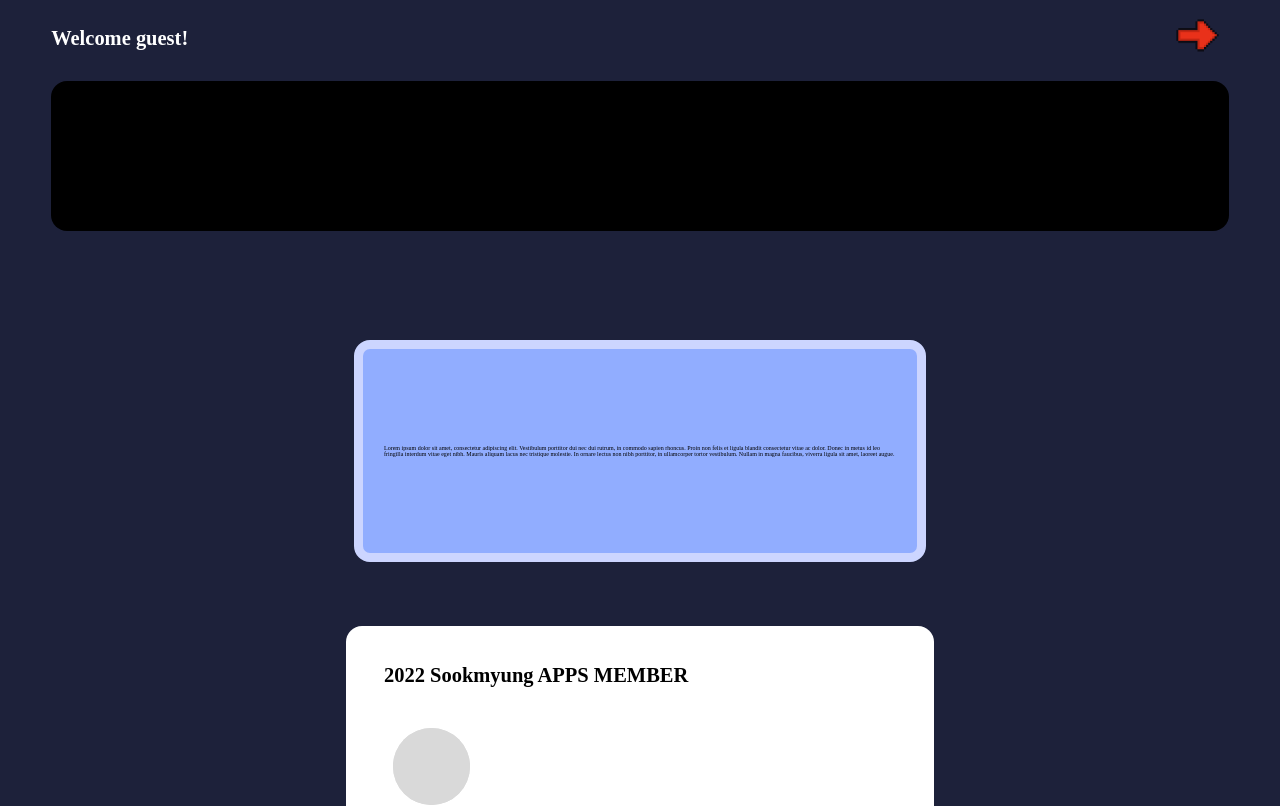
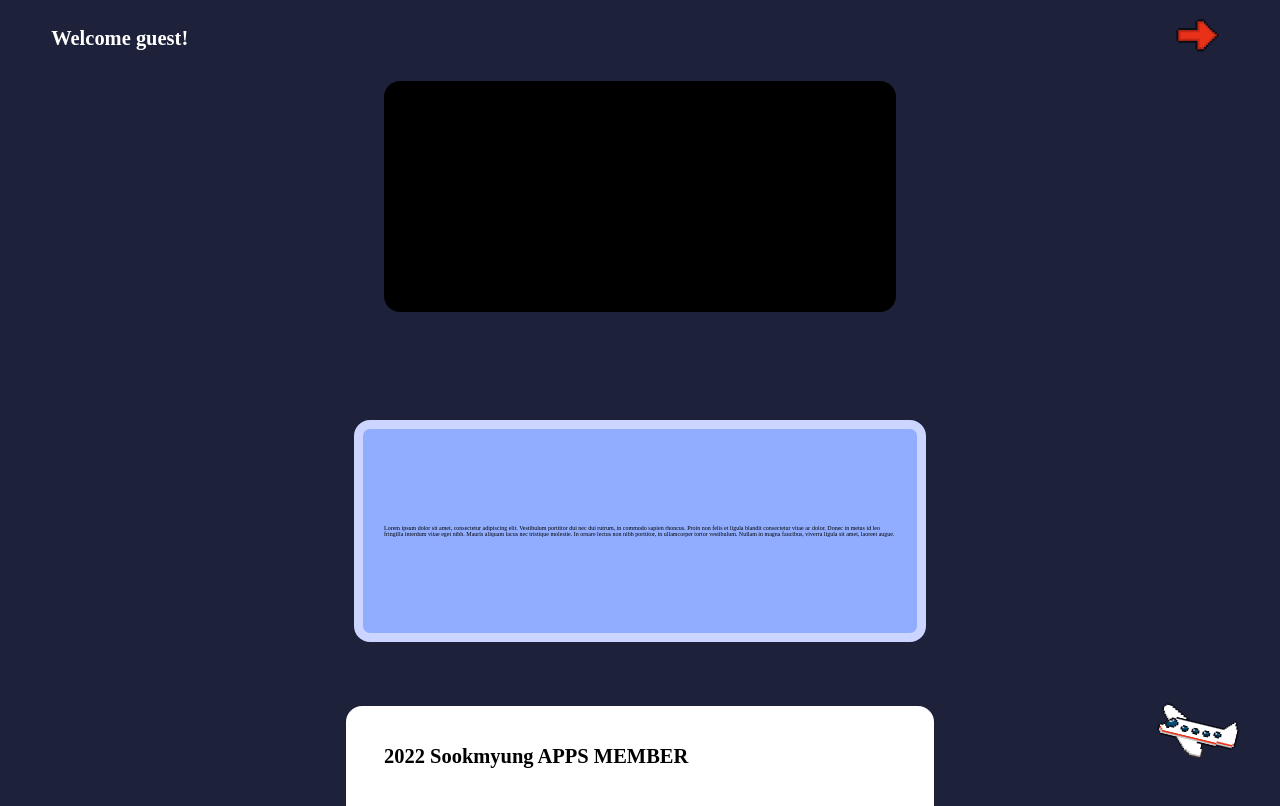
Before and after one commit to 22-APPS-Exhibition/apps-exhibition-webpage, a React (Create React App) app: page /intro in a window 1280 px wide. Shown: the top 806 px of the page. Built offline with nearby package versions, Linux system fonts and the light colour scheme; a web font is replaced by a local one.

Commit message:
Feat: 비행기 이미지

```diff
--- a/src/App.tsx
+++ b/src/App.tsx
@@ -1,8 +1,32 @@
 import styled from "styled-components";
 import Router from "./Router";
+import { AirplaneImg } from "./assets/assets";
 
+const Airplane = styled.aside`
+  position: fixed;
+  bottom: 10rem;
+  right: 10rem;
+  z-index: 20;
+  cursor: pointer;
+  > img {
+    width: 32rem;
+    height: 20rem;
+    transform: rotate(13.6deg);
+  }
+
+  :hover {
+    transform: rotate(-12.6deg);
+  }
+`;
 function App() {
-  return <Router />;
+  return (
+    <>
+      <Router />
+      <Airplane>
+        <img src={AirplaneImg} alt="비행기 이미지" />
+      </Airplane>
+    </>
+  );
 }
 
 export default App;
--- a/src/assets/assets.tsx
+++ b/src/assets/assets.tsx
@@ -11,3 +11,4 @@ export { default as ApkIcon } from "./downloadIcons/apk-file-format-symbol.png";
 export { default as MacIcon } from "./downloadIcons/mac-os-logo.png";
 export { default as WindowIcon } from "./downloadIcons/windows.png";
 export { default as GithubIcon } from "./downloadIcons/github.png";
+export { default as AirplaneImg } from "./airplane.png";
--- a/src/components/common/VideoFrame.tsx
+++ b/src/components/common/VideoFrame.tsx
@@ -15,8 +15,8 @@ export default function VideoFrame() {
 }
 
 const StVideoFrame = styled.iframe`
-  width: 100%;
-  height: auto;
+  width: 160rem;
+  height: 72rem;
   margin-top: 6rem;
   margin-bottom: 34rem;
 
```
Also changed, not shown: src/assets/airplane.png (added).
